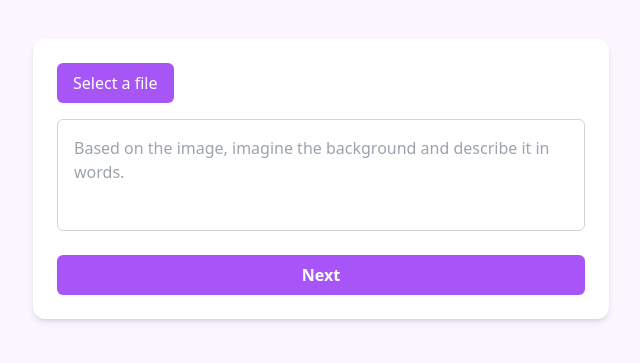
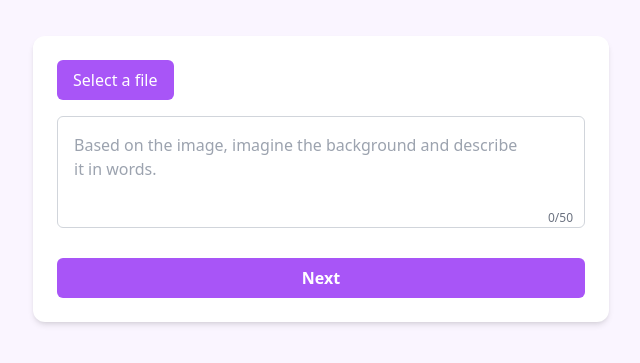
Before and after one commit to heewoneha/capstone-web, a Next.js app: page /background/image_with_text/upload in a window 1280 px wide. Shown: the part 221-584 px from the top of the page, without its empty margins (319-959 px from the left). Built offline with nearby package versions, Linux system fonts and the light colour scheme.

Commit message:
refactor: text counter

```diff
--- a/pages/background/image_with_text/upload.tsx
+++ b/pages/background/image_with_text/upload.tsx
@@ -6,6 +6,8 @@ export default function ImageWithTextUpload() {
   const [file, setFile] = useState<File | null>(null);
   const [text, setText] = useState("");
   const [error, setError] = useState("");
+
+  const maxLength = 50;
 
   const handleFileChange = (e: React.ChangeEvent<HTMLInputElement>) => {
     const selectedFile = e.target.files?.[0];
@@ -37,6 +39,7 @@ export default function ImageWithTextUpload() {
   return (
     <div className="min-h-screen bg-purple-50 flex flex-col items-center justify-center px-4 py-12">
       <div className="w-full max-w-xl p-6 bg-white rounded-xl shadow-md flex flex-col items-center">
+
         {/* Upload file */}
         <div className="flex items-center gap-3 w-full mb-4">
           {file && (
@@ -62,14 +65,19 @@ export default function ImageWithTextUpload() {
           </label>
         </div>
 
-        {/* Input text */}
-        <textarea
-          maxLength={50}
-          value={text}
-          onChange={handleTextChange}
-          placeholder="Based on the image, imagine the background and describe it in words."
-          className="w-full h-28 p-4 text-gray-700 border border-gray-300 rounded-md resize-none focus:outline-none focus:ring-2 focus:ring-purple-400"
-        />
+        {/* Input text with counter */}
+        <div className="relative w-full">
+          <textarea
+            maxLength={maxLength}
+            value={text}
+            onChange={handleTextChange}
+            placeholder="Based on the image, imagine the background and describe it in words."
+            className="w-full h-28 p-4 pr-16 text-gray-700 border border-gray-300 rounded-md resize-none focus:outline-none focus:ring-2 focus:ring-purple-400"
+          />
+          <div className="absolute bottom-2 right-3 text-xs text-gray-500">
+            {text.length}/{maxLength}
+          </div>
+        </div>
 
         {/* Error message */}
         {error && <div className="text-red-500 text-sm mt-2">{error}</div>}
--- a/pages/background/text/upload.tsx
+++ b/pages/background/text/upload.tsx
@@ -25,16 +25,20 @@ export default function BackgroundTextPage() {
   return (
     <div className="bg-purple-50 flex flex-col items-center justify-center min-h-screen px-4">
       <div className="w-full max-w-md p-6 bg-white rounded-xl shadow-md">
+
+        {/* Textarea + counter */}
+        <div className="relative w-full">
           <textarea
             id="backgroundText"
             maxLength={maxLength}
             value={text}
             onChange={handleInput}
             placeholder="Imagine your background and describe it in writing. (Max 120 characters)"
-          className="w-full h-40 p-4 text-gray-700 border border-gray-300 rounded-md resize-none focus:outline-none focus:ring-2 focus:ring-purple-400"
-        ></textarea>
-        <div className="text-right text-sm text-gray-500 mt-1">
+            className="w-full h-40 p-4 pr-16 text-gray-700 border border-gray-300 rounded-md resize-none focus:outline-none focus:ring-2 focus:ring-purple-400"
+          />
+          <div className="absolute bottom-2 right-3 text-xs text-gray-500">
             {text.length}/{maxLength}
+          </div>
         </div>
 
         {error && (
```
Lines whose indentation alone changed are shown as unchanged.
